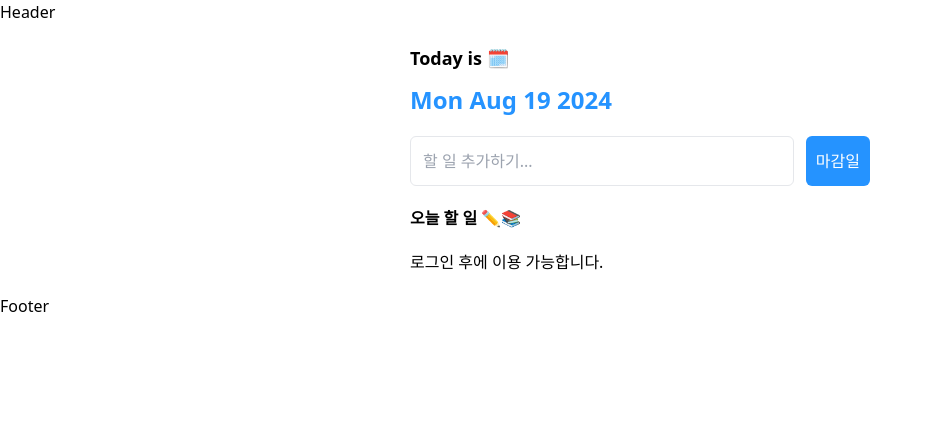
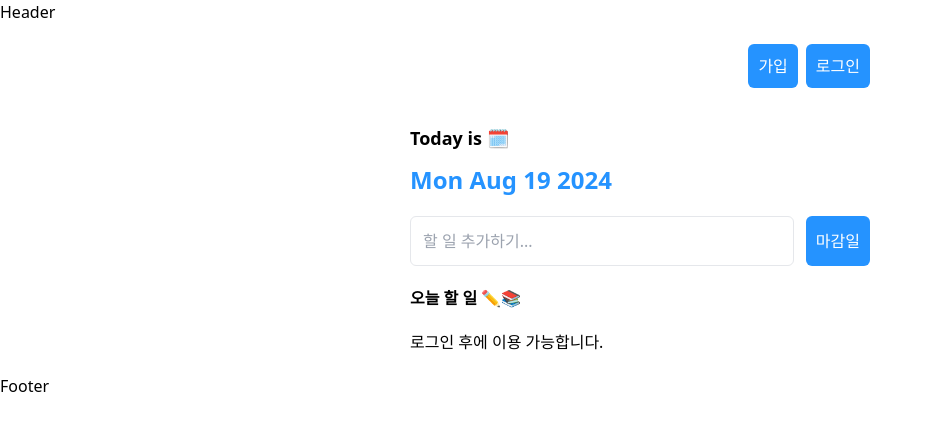
Before and after one commit to SeongWook-Hong/todo-list, a Next.js app: page / in a window 1280 px wide. Shown: the top 430 px of the page, without its empty margins (0-932 px from the left). Built offline with nearby package versions, Linux system fonts and the light colour scheme.

Commit message:
feat: 로그인 메뉴 제작

```diff
--- /dev/null
+++ b/src/components/LoginMenu/LoginMenu.tsx
@@ -0,0 +1,48 @@
+import { memo } from 'react';
+import { useRouter } from 'next/router';
+import Button from '@/components/common/Button';
+import { useLoginStore } from '@/store/useAuthStore';
+
+const LoginMenu = () => {
+  const { isLogin, setIsLogin } = useLoginStore();
+  const router = useRouter();
+
+  return (
+    <header className="mb-4">
+      {!isLogin ? (
+        <div className="flex items-center justify-end gap-2">
+          <Button
+            btn_type="primary"
+            onClick={() => {
+              router.push('/auth/signup');
+            }}
+          >
+            가입
+          </Button>
+          <Button
+            btn_type="primary"
+            onClick={() => {
+              router.push('/auth/signin');
+            }}
+          >
+            로그인
+          </Button>
+        </div>
+      ) : (
+        <div className="flex items-center justify-between">
+          OOO님, 오늘 하루도 화이팅!
+          <Button
+            btn_type="delete"
+            onClick={() => {
+              setIsLogin();
+            }}
+          >
+            logout
+          </Button>
+        </div>
+      )}
+    </header>
+  );
+};
+
+export default memo(LoginMenu);
--- a/src/pages/index.tsx
+++ b/src/pages/index.tsx
@@ -3,6 +3,7 @@ import Header from '@/components/Header/Header';
 import List from '@/components/List/List';
 import Head from 'next/head';
 import { useDeleteTodo, usePatchTodo, usePostTodo } from '@/hooks/useMyTodos';
+import LoginMenu from '@/components/LoginMenu/LoginMenu';
 
 export default function Home() {
   const { mutate: postTodo } = usePostTodo();
@@ -27,6 +28,7 @@ export default function Home() {
         <meta name="viewport" content="width=device-width, initial-scale=1" />
         <link rel="icon" href="/favicon.ico" />
       </Head>
+      <LoginMenu />
       <Header />
       <Editor onAddTodo={handleAddTodo} />
       <List onUpdateTodo={handleUpdateTodo} onDeleteTodo={handleDeleteTodo} />
```
